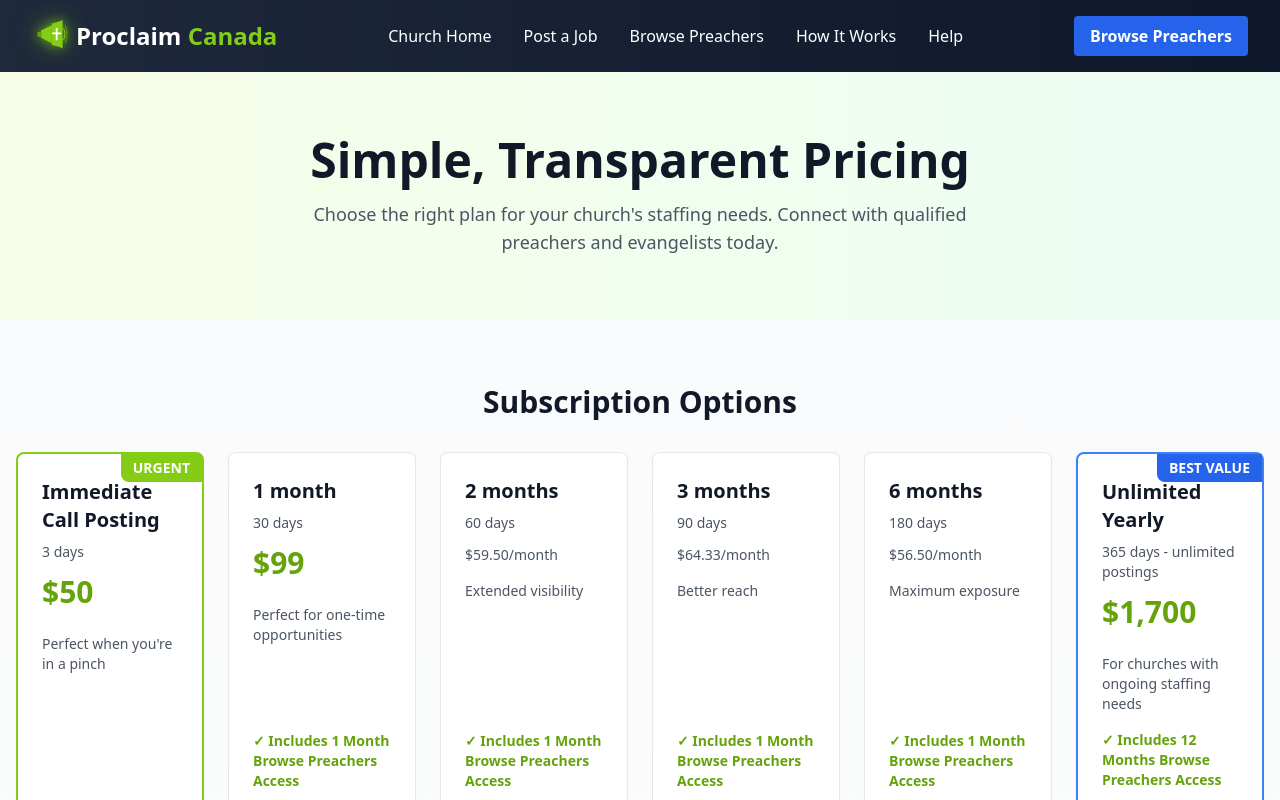
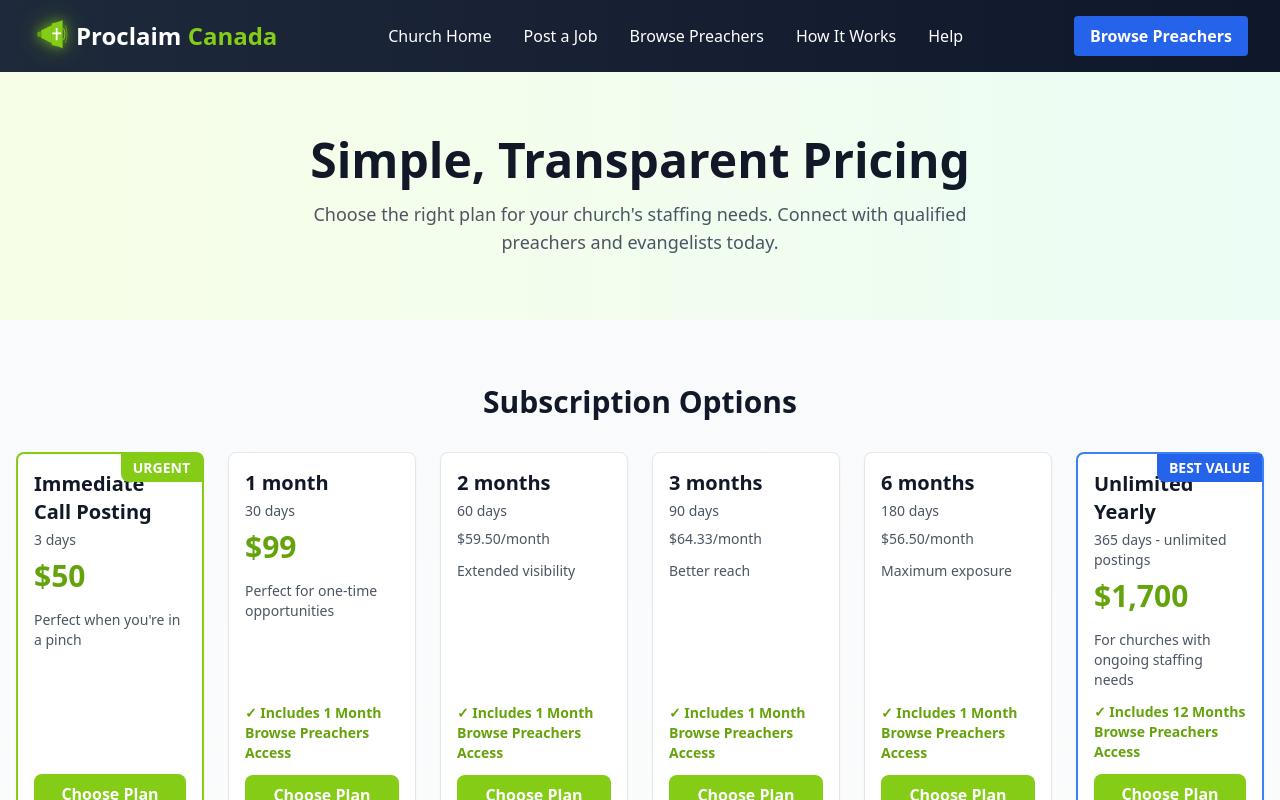
Before and after one commit to cathamaoui/Proclaim-Canada, a Next.js app: page /listings/pricing in a window 1280 px wide. Shown: the top 800 px of the page. Built offline with nearby package versions, Linux system fonts and the light colour scheme; no server answers.

Commit message:
Reduce vertical spacing on pricing cards
- Reduced card padding from p-6 to p-4
- Reduced internal margins throughout card (mb-4 to mb-3, mb-2 to mb-1)
- Reduced button padding from py-3 to py-2
- Eliminates excess white space while maintaining readability

```diff
--- a/app/listings/pricing/page.tsx
+++ b/app/listings/pricing/page.tsx
@@ -190,7 +190,7 @@ export default function PricingPage() {
               {section.plans.map((plan, planIdx) => (
                 <div
                   key={planIdx}
-                  className={`relative flex flex-col bg-white border rounded-lg p-6 shadow-sm hover:shadow-md transition min-h-full ${
+                  className={`relative flex flex-col bg-white border rounded-lg p-4 shadow-sm hover:shadow-md transition min-h-full ${
                     'badge' in plan && plan.badge === 'BEST VALUE' ? 'border-blue-500 border-2' : 'badge' in plan ? 'border-lime-500 border-2' : 'border-gray-200'
                   }`}
                 >
@@ -199,14 +199,14 @@ export default function PricingPage() {
                       {plan.badge}
                     </div>
                   )}
-                  <div className="mb-4">
-                    <h3 className="text-xl font-bold text-gray-900 mb-2">
+                  <div className="mb-3">
+                    <h3 className="text-xl font-bold text-gray-900 mb-1">
                       {'duration' in plan ? plan.duration : 'jobCount' in plan ? plan.jobCount : ''}
                     </h3>
-                    <p className="text-sm text-gray-600 mb-3">
+                    <p className="text-sm text-gray-600 mb-2">
                       {'days' in plan ? plan.days : ''}
                     </p>
-                    <div className="mb-2">
+                    <div className="mb-1">
                       <span className="text-3xl font-bold text-lime-600">
                         {'price' in plan ? plan.price : ''}
                       </span>
@@ -222,17 +222,17 @@ export default function PricingPage() {
                       </p>
                     )}
                   </div>
-                  <p className="text-sm text-gray-600 mb-4 flex-1">
+                  <p className="text-sm text-gray-600 mb-3 flex-1">
                     {plan.description}
                   </p>
                   {'incentive' in plan && (
-                    <p className="text-sm text-lime-600 font-semibold mb-4 flex items-center">
+                    <p className="text-sm text-lime-600 font-semibold mb-3 flex items-center">
                       {plan.incentive}
                     </p>
                   )}
                   <button
                     onClick={() => window.location.href = `/auth/church-checkout?plan=${('id' in plan) ? plan.id : 'standard'}`}
-                    className="w-full bg-lime-500 hover:bg-lime-600 text-white py-3 rounded-lg font-semibold transition"
+                    className="w-full bg-lime-500 hover:bg-lime-600 text-white py-2 rounded-lg font-semibold transition"
                   >
                     Choose Plan
                   </button>
```
